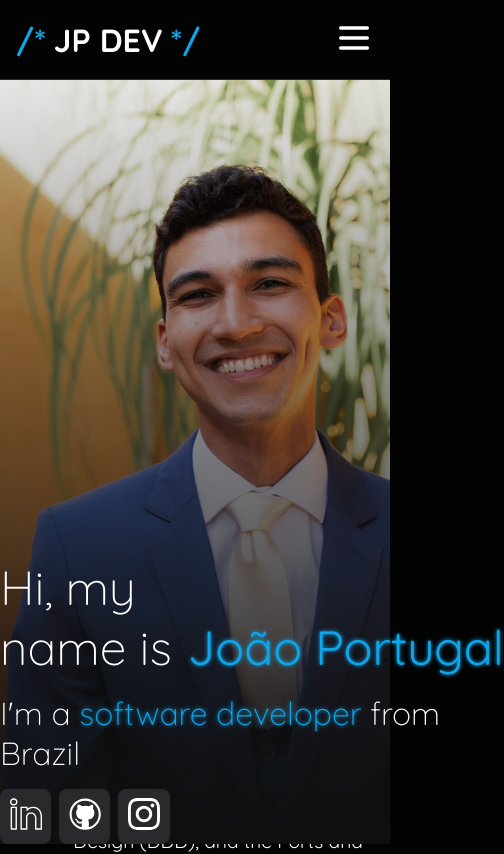
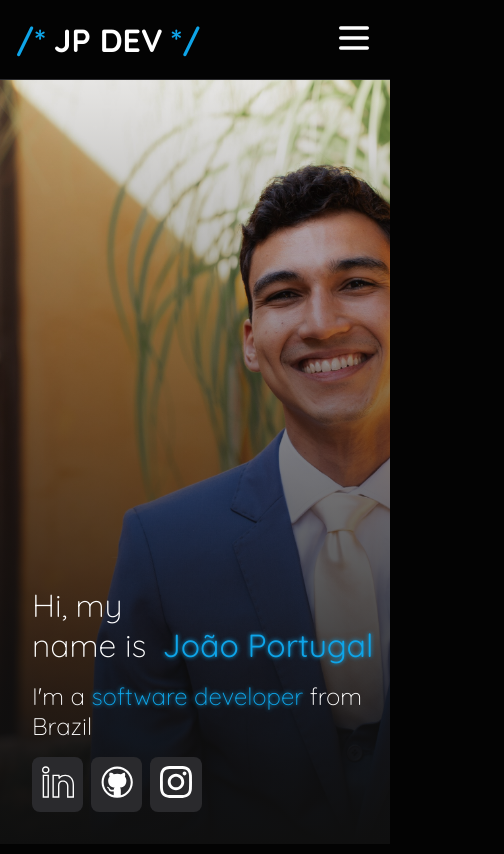
Before and after one commit to joaoportugaldev/portfolio, a React (Vite) app: page / in a window 390 px wide. Shown: the top 854 px of the page, 504 px wide, since content can reach past the window. Built offline with nearby package versions, Linux system fonts and the light colour scheme.

Commit message:
finished: section home responsiveness

```diff
--- a/src/components/Headline/index.tsx
+++ b/src/components/Headline/index.tsx
@@ -26,10 +26,11 @@ export default function HeadLine() {
         {currentLanguage === "en" && t("home_5")}
       </S.Subtitle>
       <Flex gap="0.5rem">
-        <Media icon={<Linkedin />} href="https://google.com" />
+        <Media icon={<Linkedin />} href="https://google.com"/>
         <Media icon={<Github />} href="https://google.com" />
         <Media icon={<Instagram />} href="https://google.com" />
       </Flex>
+      <S.Overlayer />
     </S.HeadlineContainer>
   );
 }
--- a/src/components/Headline/styles.ts
+++ b/src/components/Headline/styles.ts
@@ -2,29 +2,43 @@ import styled from "styled-components";
 
 export const HeadlineContainer = styled.div`
   display: flex;
-  position: absolute;
-  bottom: 0;
-  left: 0;
   flex-direction: column;
   justify-content: end;
   align-items: start;
+  padding: 0 0 2rem 2rem;
+  gap: 1rem;
+  z-index: 3;
+  background-image: url("../../../src/assets/profile.jpg");
+  background-size: cover;
+  position: absolute;
+  left: 0;
+  top: 0;
   height: 100%;
-  gap: 1rem;
+  width: 100%;
 
-  z-index: 3;
+  @media (min-width: 768px) {
+    justify-content: center;
+    position: static;
+    background-image: none;
+    height: auto;
+    padding: 0;
+  }
 
   @media (min-width: 1024px) {
     position: static;
     justify-content: center;
     width: 50%;
-    height: auto;
-    padding: 0;
+
   }
 `;
 
 export const Subtitle = styled.h2`
-  font-size: 2rem;
+  font-size: 1.5rem;
   font-weight: ${(props) => props.theme.fontWeight.light};
+
+  @media (min-width: 640px) {
+    font-size: 2rem;
+  }
 
   @media (min-width: 1280px) {
     font-size: ${(props) => props.theme.fontSize.title};
@@ -32,10 +46,14 @@ export const Subtitle = styled.h2`
 `;
 
 export const Title = styled.span`
-  font-size: 3rem;
+  font-size: 2rem;
   font-weight: ${(props) => props.theme.fontWeight.light};
   text-align: center;
   white-space: nowrap;
+
+  @media (min-width: 640px) {
+    font-size: 3rem;
+  }
 
   @media (min-width: 1280px) {
     font-size: ${(props) => props.theme.fontSize.bodyTitle};
@@ -54,3 +72,19 @@ export const Highlight = styled.span<HighlightProps>`
       ? props.theme.fontWeight.regular
       : props.theme.fontWeight.light};
 `;
+
+export const Overlayer = styled.div`
+  display: flex;
+  position: absolute;
+  width: 100%;
+  height: 100%;
+  bottom: 0;
+  left: 0;
+  justify-content: center;
+  background: linear-gradient(transparent, rgb(15, 15, 15));
+  z-index: -1;
+
+  @media (min-width: 768px) {
+    display: none;
+  }
+`;
--- a/src/sections/Home/index.tsx
+++ b/src/sections/Home/index.tsx
@@ -7,7 +7,7 @@ export default function Home() {
   return (
     <Section bgColor="softDark" id="home">
       <S.Container>
-        <S.Overlayer />
+        {/* <S.Overlayer /> */}
         <HeadLine />
         <S.ImageContainer>
           <S.Image src={profile} alt="Profile Picture" />
--- a/src/sections/Home/styles.ts
+++ b/src/sections/Home/styles.ts
@@ -2,23 +2,19 @@ import styled from "styled-components";
 
 export const Container = styled.div`
   display: flex;
-  position: absolute;
-  left: 0;
+  /* flex-direction: column; */
   height: 100vh;
   width: 100%;
   color: ${(props) => props.theme.colors.white};
   padding-top: 5rem;
-  background-image: url("../../../src/assets/profile.jpg");
-  background-size: cover;
-  background-position: center;
-  /* margin-top: 5rem; */
   z-index: 0;
+  align-items: center;
+  justify-content: space-between;
+  gap: 1rem;
 
   @media (min-width: 1024px) {
-    position: static;
-    background-image: none;
-    justify-content: space-between;
-    align-items: center;
+    /* justify-content: space-between;
+    align-items: center; */
   }
 `;
 
@@ -32,26 +28,26 @@ export const Image = styled.img`
   height: 100%;
   border-radius: 1rem;
   object-fit: cover;
+  /* object-position: top 50px bottom 0px; */
+
+  @media (min-width: 1024px) {
+
+  }
+
 `;
 
 export const ImageContainer = styled.div<ImageContainerProps>`
   display: none;
+  width: 40%;
+  height: 20rem;
+  border-radius: 1rem;
+
+  @media (min-width: 768px) {
+    display: block;
+  }
 
   @media (min-width: 1024px) {
-    display: block;
     width: 40%;
     height: 30rem;
   }
 `;
-
-export const Overlayer = styled.div`
-  display: flex;
-  position: absolute;
-  width: 100%;
-  height: 100%;
-  bottom: 0;
-  left: 0;
-  justify-content: center;
-  background: linear-gradient(transparent, rgb(15, 15, 15));
-  z-index: 1;
-`;
```
